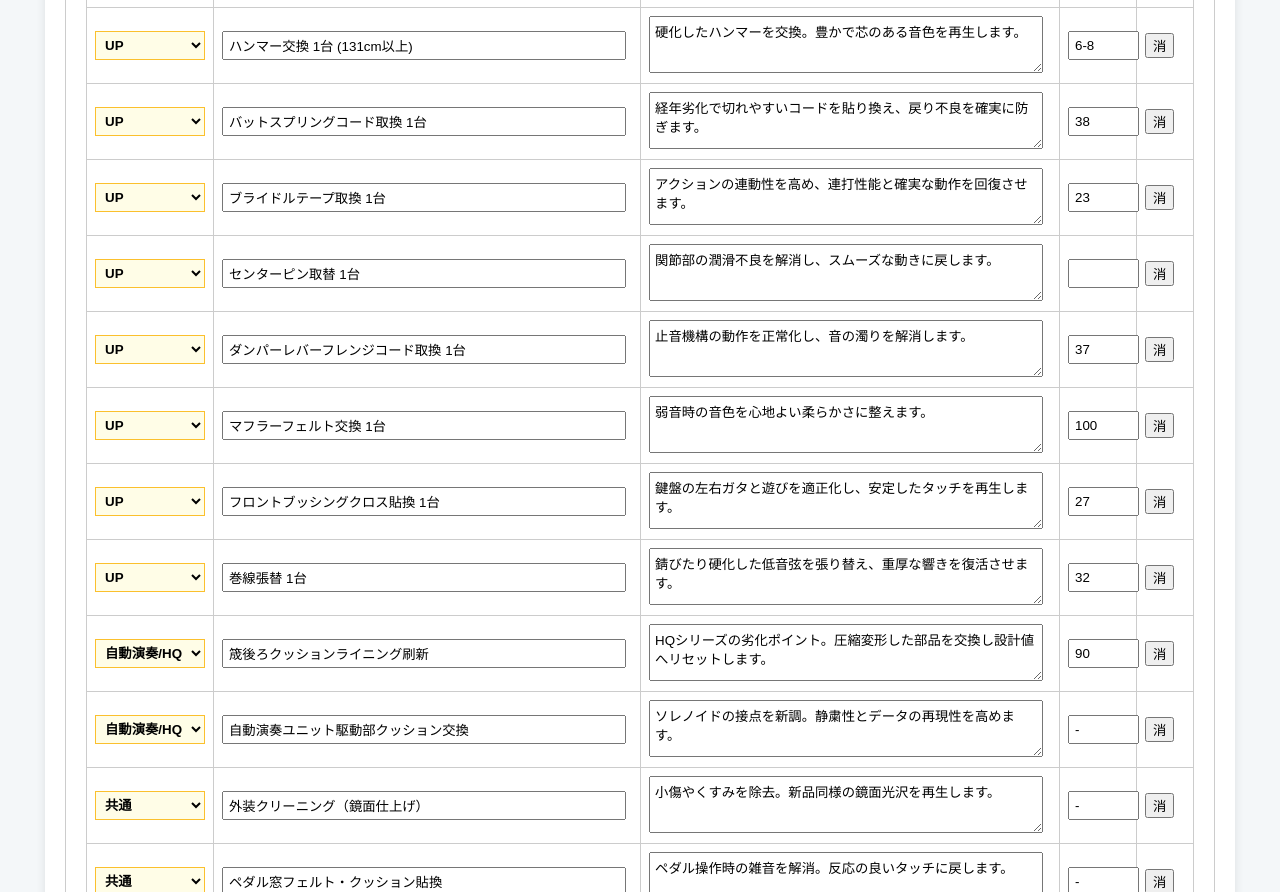
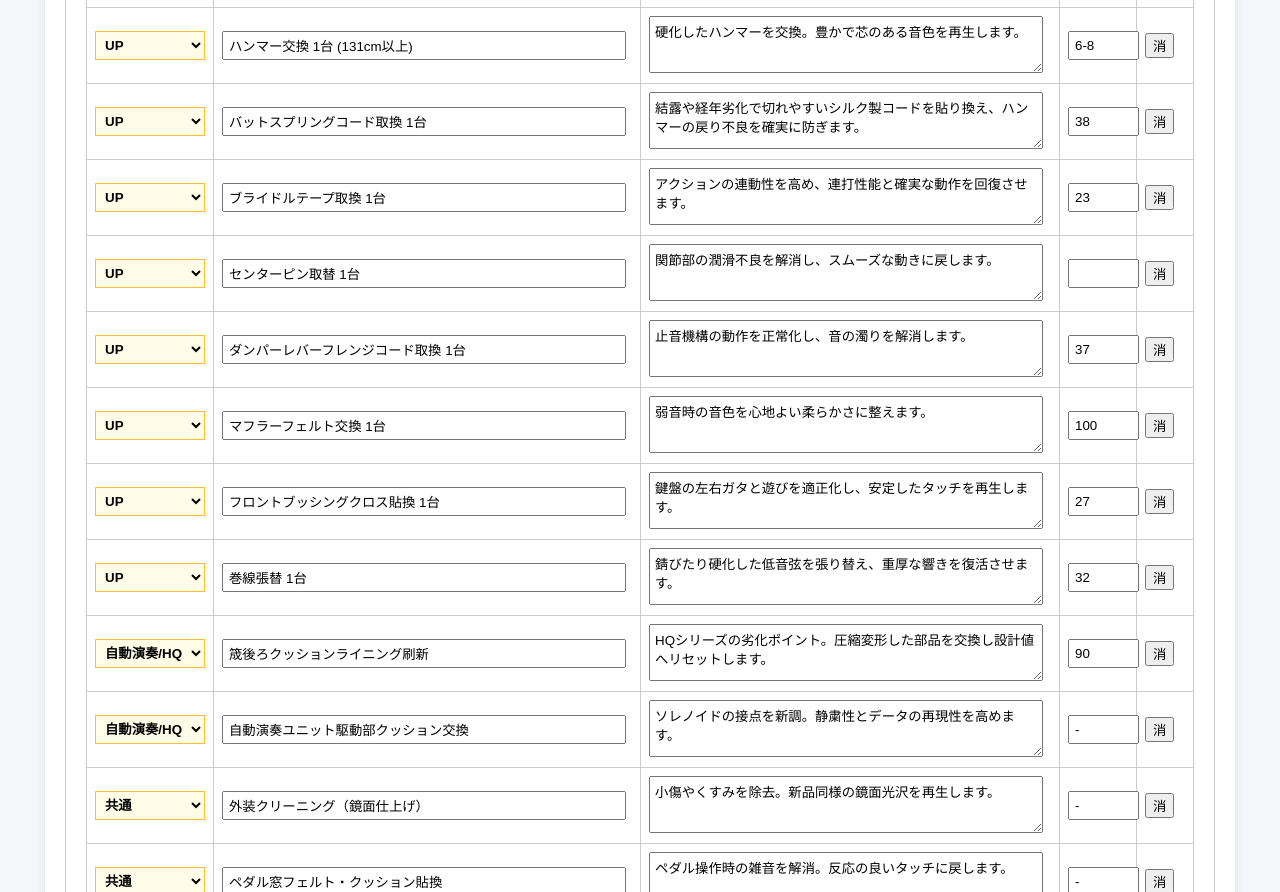
Before and after one commit to betsunoid/teian, a plain HTML site: page index.html in a window 1280 px wide. Shown: the part 2331-3223 px from the top of the page. Drawn offline with Linux system fonts and the light colour scheme.

Commit message:
Update index.html

```diff
--- a/index.html
+++ b/index.html
@@ -428,7 +428,7 @@
                 </select>
             </td>
             <td><input type="text" value="バットスプリングコード取換 1台" oninput="myData[28].name=this.value; updateDrop();"></td>
-            <td><textarea oninput="myData[28].desc=this.value" style="height:45px">経年劣化で切れやすいコードを貼り換え、戻り不良を確実に防ぎます。</textarea></td>
+            <td><textarea oninput="myData[28].desc=this.value" style="height:45px">結露や経年劣化で切れやすいシルク製コードを貼り換え、ハンマーの戻り不良を確実に防ぎます。</textarea></td>
             <td><input type="text" value="38" oninput="myData[28].no=this.value"></td>
             <td><button onclick="deleteRow(28)" style="cursor:pointer;">消</button></td>
         </tr><tr>
```
